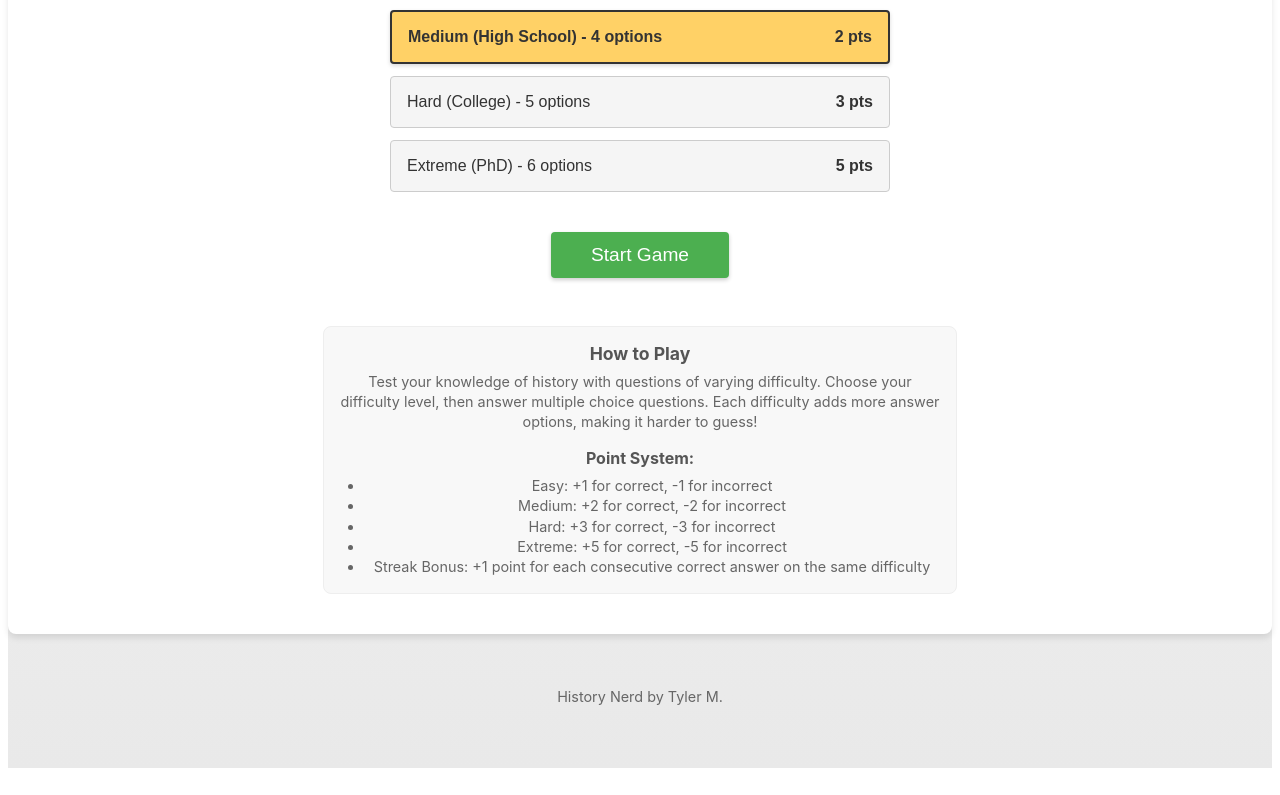
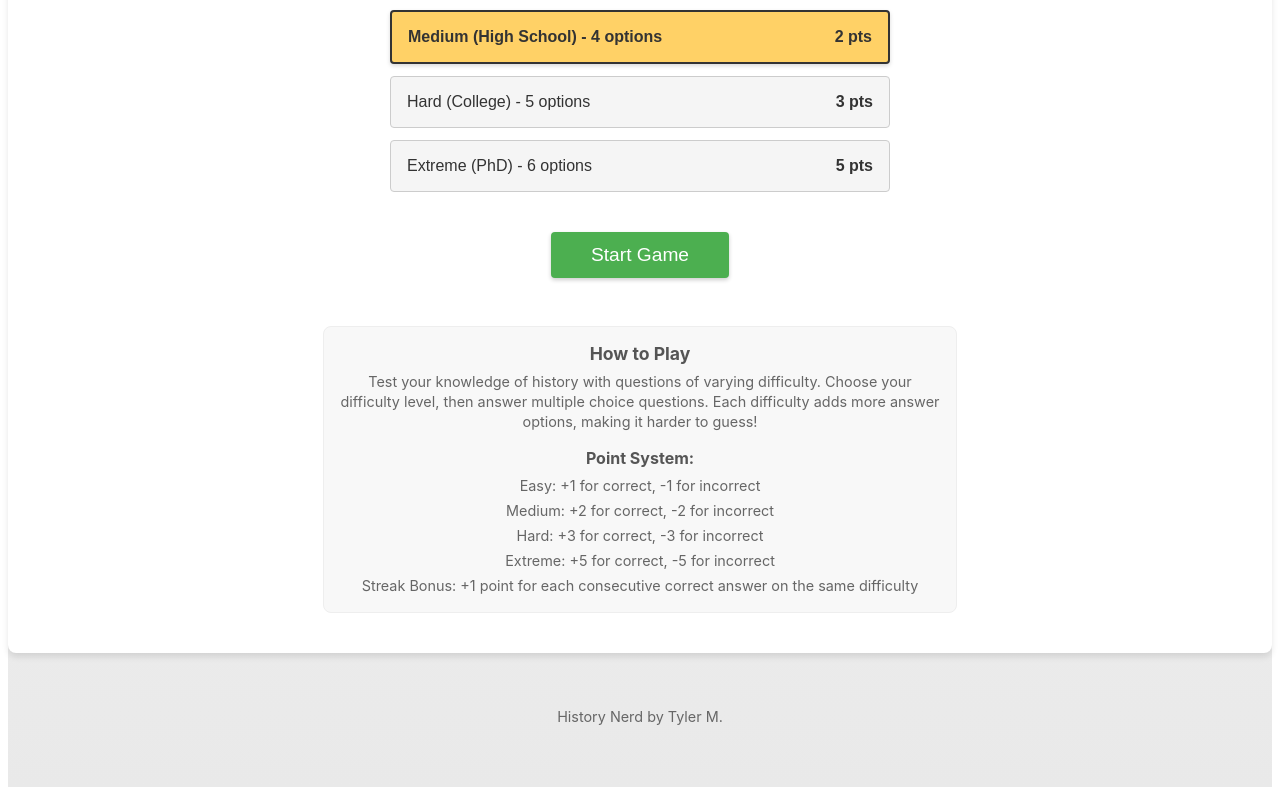
Before and after one commit to EviLore/E28, a React (Vite) app in the folder history/: page / in a window 1280 px wide. Shown: the part 441-1236 px from the top of the page. Built offline with nearby package versions, Linux system fonts and the light colour scheme.

Commit message:
minor styling

```diff
--- a/history/src/components/Game.jsx
+++ b/history/src/components/Game.jsx
@@ -346,19 +346,18 @@ export default function Game({ resetTrigger }) {
               Each difficulty adds more answer options, making it harder to guess!
             </p>
             <h4 style={{ margin: "0.5rem 0", color: "#555", fontSize: "1rem" }}>Point System:</h4>
-            <ul style={{
+            <div style={{
               margin: "0",
-              paddingLeft: "1.5rem",
               fontSize: "0.9rem",
               color: "#666",
               lineHeight: "1.4"
             }}>
-              <li>Easy: +1 for correct, -1 for incorrect</li>
-              <li>Medium: +2 for correct, -2 for incorrect</li>
-              <li>Hard: +3 for correct, -3 for incorrect</li>
-              <li>Extreme: +5 for correct, -5 for incorrect</li>
-              <li>Streak Bonus: +1 point for each consecutive correct answer on the same difficulty</li>
-            </ul>
+              <div style={{ marginBottom: "0.3rem" }}>Easy: +1 for correct, -1 for incorrect</div>
+              <div style={{ marginBottom: "0.3rem" }}>Medium: +2 for correct, -2 for incorrect</div>
+              <div style={{ marginBottom: "0.3rem" }}>Hard: +3 for correct, -3 for incorrect</div>
+              <div style={{ marginBottom: "0.3rem" }}>Extreme: +5 for correct, -5 for incorrect</div>
+              <div>Streak Bonus: +1 point for each consecutive correct answer on the same difficulty</div>
+            </div>
           </div>
         </div>
 
```
